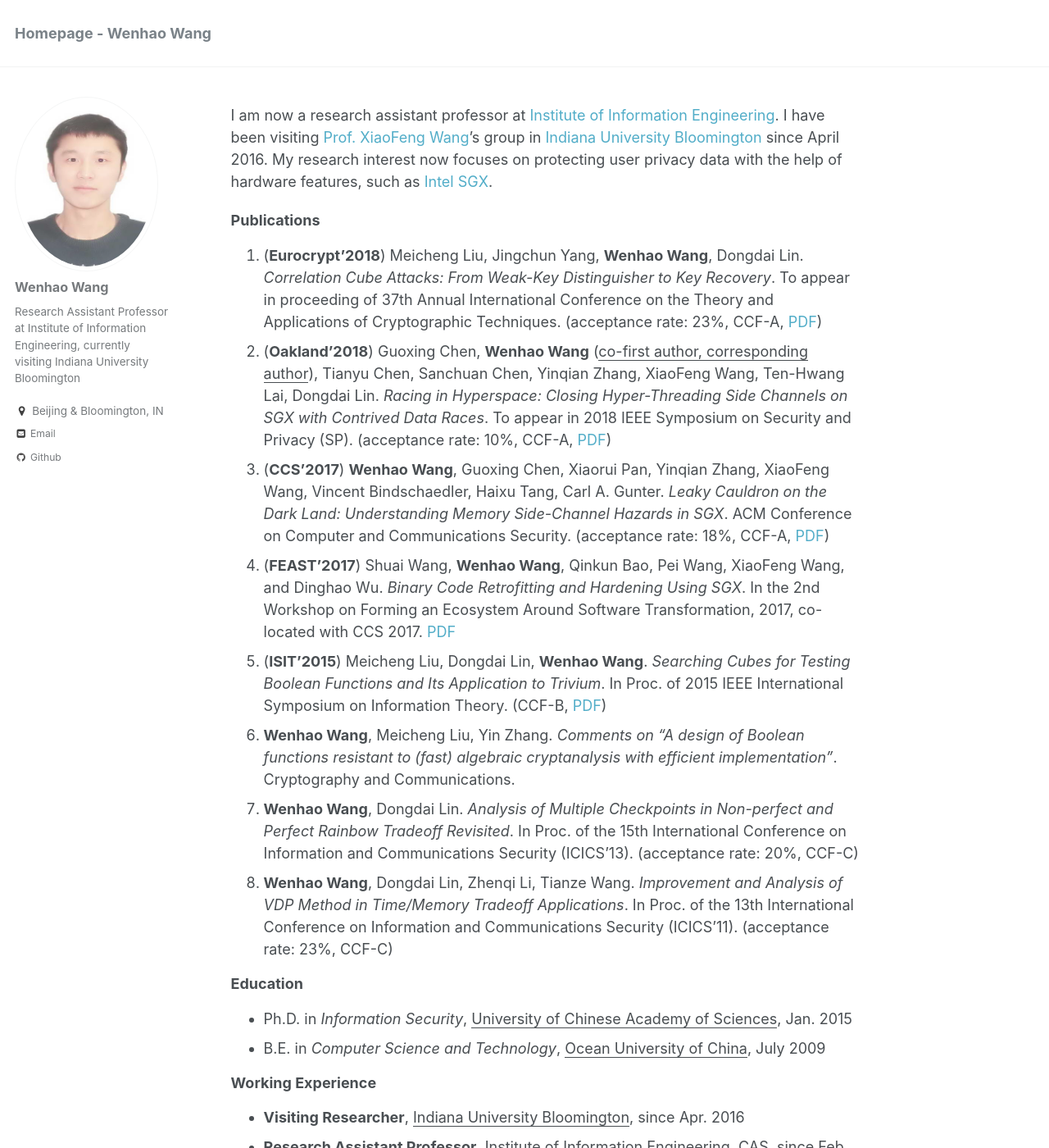
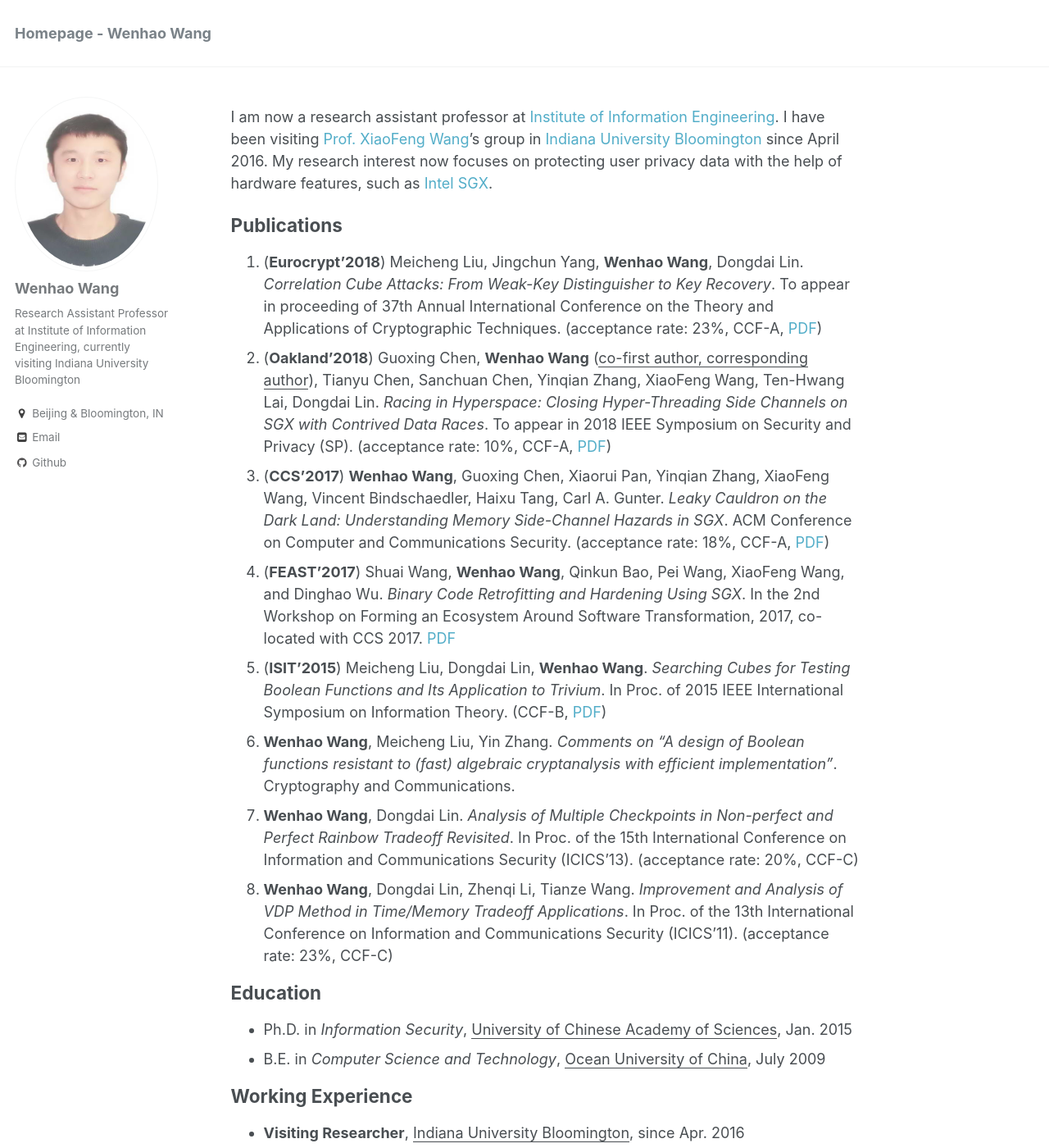
Before and after one commit to wenhao19/heartever.github.io, a Jekyll site: the page built from _pages/about.md, in a window 1280 px wide and 1400 px high. Shown: the whole window at 82% size. Built offline with Jekyll 4.4.1, drawn with Linux system fonts in a browser that asks for light colours.

Commit message:
Update _variables.scss

```diff
--- a/_sass/_variables.scss
+++ b/_sass/_variables.scss
@@ -33,11 +33,11 @@
 $caption-font-family        : $serif;
 
 /* type scale */
-$type-size-1                : 2.041em;  // ~39.056px
-$type-size-2                : 1.453em;  // ~31.248px
-$type-size-3                : 1.363em;  // ~25.008px
-$type-size-4                : 1em;   // ~20px
-$type-size-5                : 0.9em;      // ~16px
+$type-size-1                : 2.441em;  // ~39.056px
+$type-size-2                : 1.953em;  // ~31.248px
+$type-size-3                : 1.563em;  // ~25.008px
+$type-size-4                : 1.25em;   // ~20px
+$type-size-5                : 1em;      // ~16px
 $type-size-6                : 0.75em;   // ~12px
 $type-size-7                : 0.6875em; // ~11px
 $type-size-8                : 0.625em;  // ~10px
```
